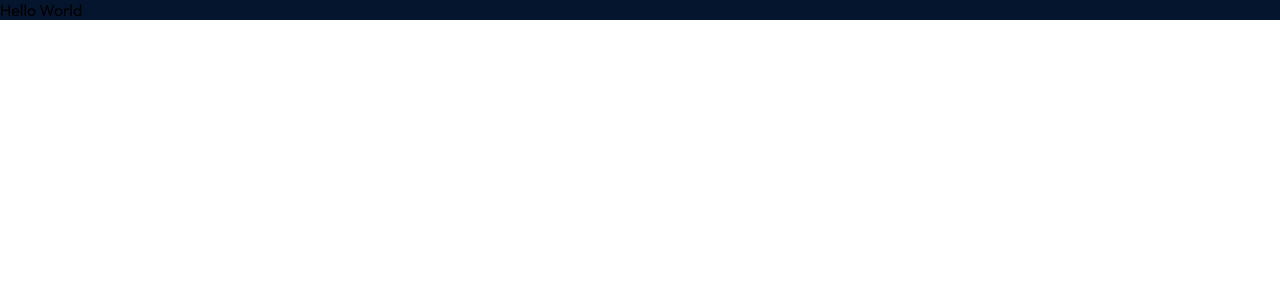
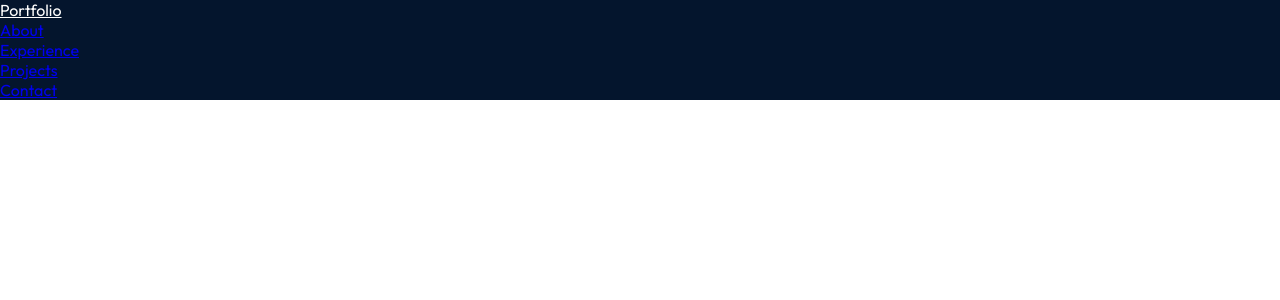
Before and after one commit to vinit-jpl/portfolio-website, a React (Vite) app: page / in a window 1280 px wide. Shown: the top 300 px of the page. Built offline with nearby package versions, Linux system fonts and the light colour scheme.

Commit message:
navbar started

```diff
--- a/index.html
+++ b/index.html
@@ -2,7 +2,7 @@
 <html lang="en">
   <head>
     <meta charset="UTF-8" />
-    <link rel="icon" type="image/png" href="/public/favicon.ico" />
+    <link rel="icon" type="image/png" href="/favicon.ico" />
     <meta name="viewport" content="width=device-width, initial-scale=1.0" />
     <title>My Portfolio</title>
   </head>
--- a/src/App.jsx
+++ b/src/App.jsx
@@ -1,10 +1,11 @@
-import styles from "./App.module.css"
+import styles from "./App.module.css";
+import { Navbar } from "./components/Navbar/Navbar.jsx";
 
 function App() {
 
   return (
     <div className = {styles.App}>
-      Hello World
+      <Navbar/>
     </div>
   )
 }
--- /dev/null
+++ b/src/components/Navbar/Navbar.jsx
@@ -0,0 +1,18 @@
+import React from "react";
+import styles from "./Navbar.module.css"
+export const Navbar = () => {
+    return(
+        <nav className={styles.Navbar}>
+            <a className={styles.title} href="/">Portfolio</a>
+            <div className={styles.menu}>
+                <ul className={styles.menuList}>
+                    <li><a href="#about">About</a></li>
+                    <li><a href="#experience">Experience</a></li>
+                    <li><a href="#projects">Projects</a></li>
+                    <li><a href="#contact">Contact</a></li>
+                </ul>
+            </div>
+        </nav>
+    )
+
+}
--- /dev/null
+++ b/src/components/Navbar/Navbar.module.css
@@ -0,0 +1,3 @@
+.title{
+    color: white;
+}
--- a/src/utils.js
+++ b/src/utils.js
@@ -1,3 +1,5 @@
 export const getImageUrl = (path) => {
-    return new URL (`assets/${path}`, import.meta.url).href;
+    newUrl =  new URL (`assets/${path}`, import.meta.url).href;
+    console.log(newUrl);
+    return newUrl;
 }
```
Also changed, not shown: assets/hero/heroImageMan.png (added).
